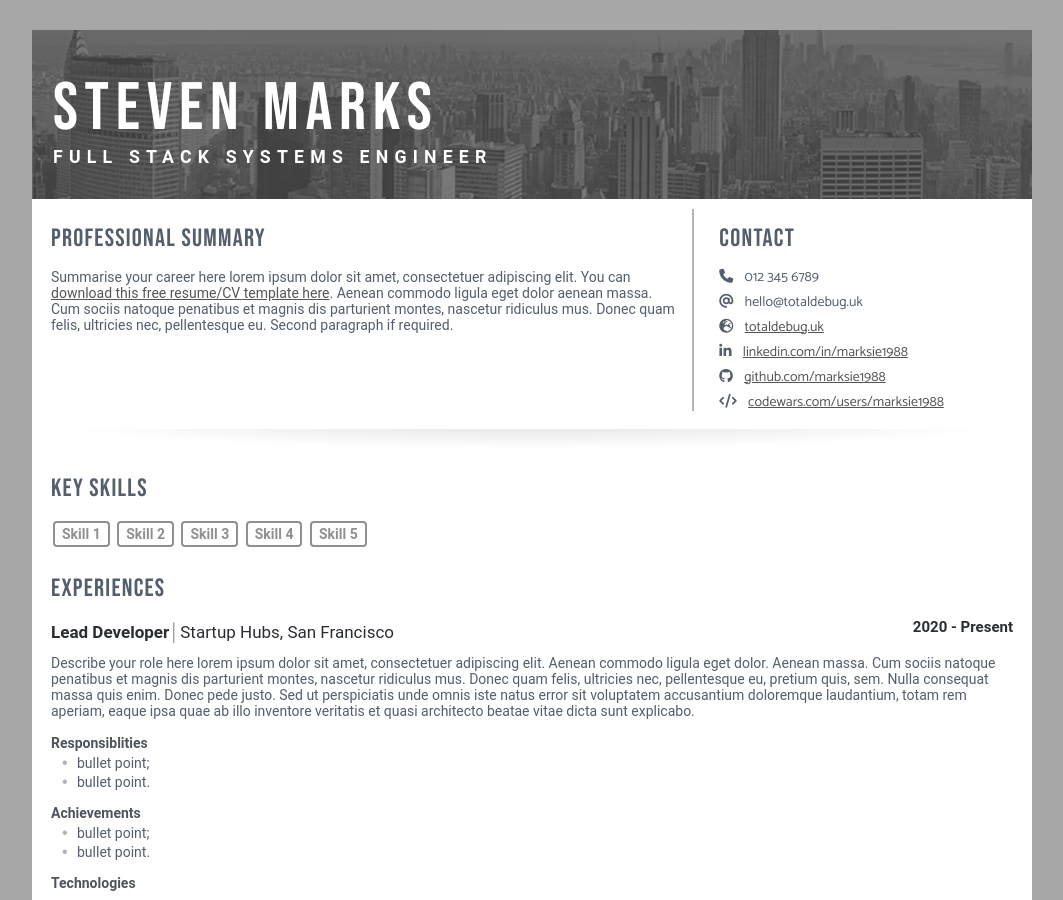
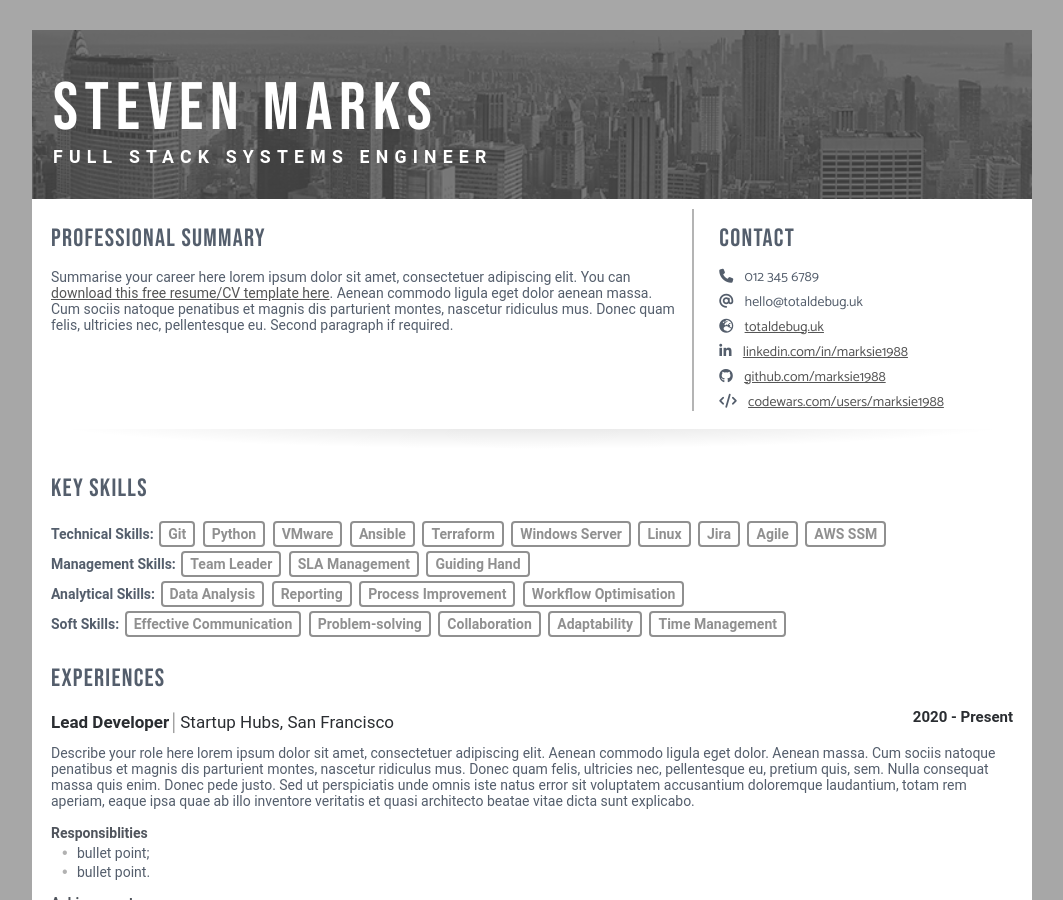
Before and after one commit to totaldebug/jekyll-theme-cv, a Jekyll site: the page built from index.html, in a window 1280 px wide and 900 px high. Shown: the whole window, without its empty margins (108-1171 px from the left). Built offline with Jekyll 4.4.1, drawn with Linux system fonts in a browser that asks for light colours.

Commit message:
amended skills section

```diff
--- a/_data/data.yml
+++ b/_data/data.yml
@@ -18,11 +18,36 @@ contact:
 skills:
   title: Key Skills
   skills:
-    - Skill 1
-    - Skill 2
-    - Skill 3
-    - Skill 4
-    - Skill 5
+    - title: Technical Skills
+      list:
+        - Git
+        - Python
+        - VMware
+        - Ansible
+        - Terraform
+        - Windows Server
+        - Linux
+        - Jira
+        - Agile
+        - AWS SSM
+    - title: Management Skills
+      list:
+        - Team Leader
+        - SLA Management
+        - Guiding Hand
+    - title: Analytical Skills
+      list:
+        - Data Analysis
+        - Reporting
+        - Process Improvement
+        - Workflow Optimisation
+    - title: Soft Skills
+      list:
+        - Effective Communication
+        - Problem-solving
+        - Collaboration
+        - Adaptability
+        - Time Management
 
 professional-summary:
   title: Professional Summary
--- a/_includes/skills.html
+++ b/_includes/skills.html
@@ -4,7 +4,12 @@
     <div class="heading">{{ skills.title }}</div>
     <div class="skills">
         {% for skill in skills.skills %}
-        <span class="skill-badge">{{ skill }}</span>
+        <div>
+            <strong>{{ skill.title }}:</strong>
+            {% for item in skill.list %}
+            <span class="skill-badge">{{ item }}</span>
+            {% endfor %}
+        </div>
         {% endfor %}
     </div>
 </section>
```
